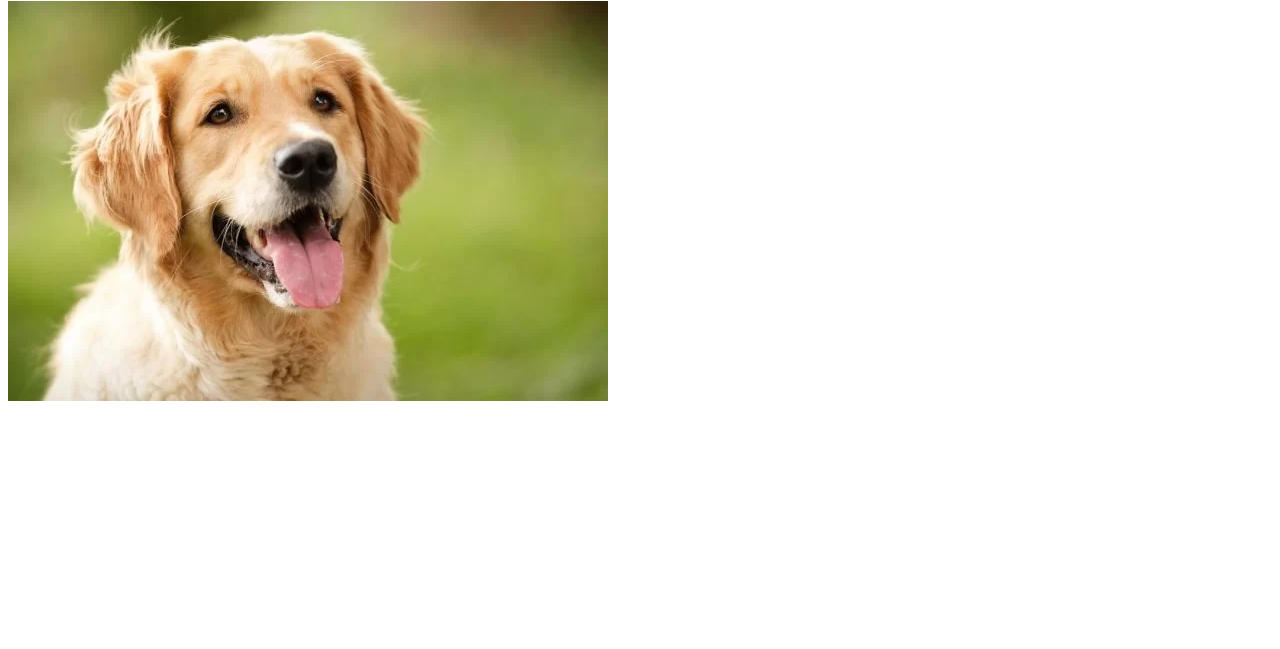
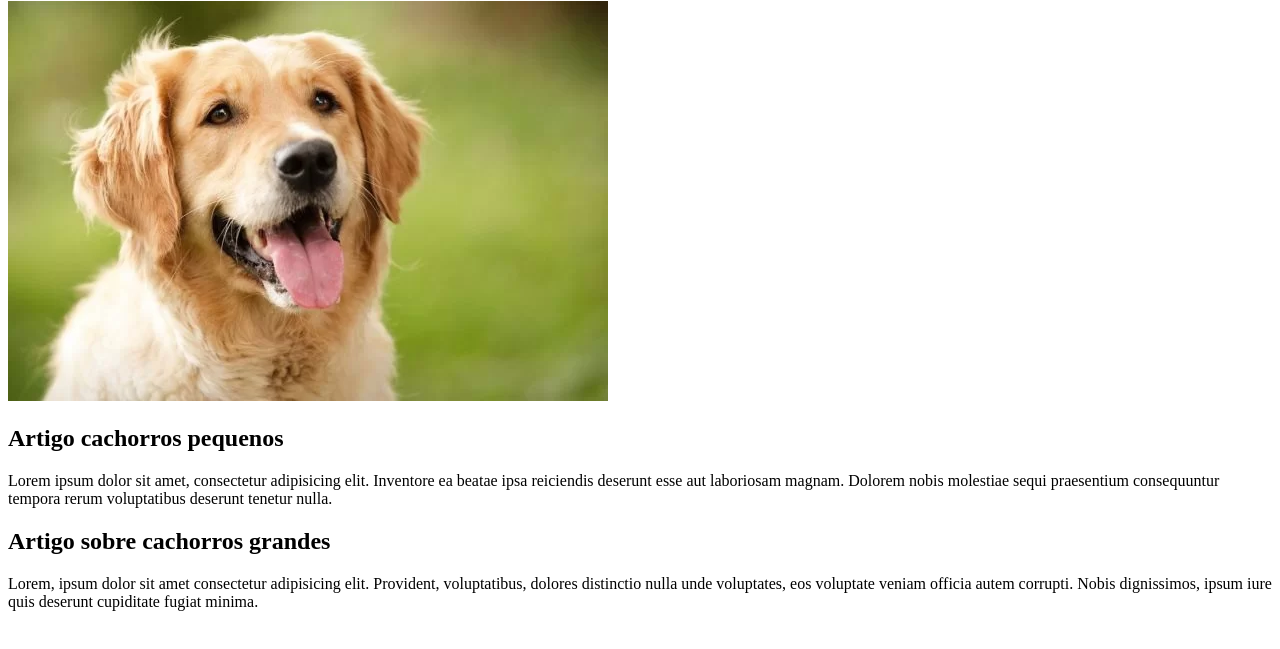
Before and after one commit to Priscilabier/Projeto-Desafio-NT, a plain HTML site: page index.html in a window 1280 px wide. Shown: the part 79-728 px from the top of the page. Drawn offline with Linux system fonts and the light colour scheme; files whose address does not match are found by name.

Commit message:
Novos  artigos
Adicionado dois artigos com textos sobre tamanhos de cachorros

```diff
--- a/index.html
+++ b/index.html
@@ -7,5 +7,13 @@
     <body>
         <h1>In love dogs </h1>
         <img src="images/cachorro.jpg" />
+        <articule>
+            <h2>Artigo cachorros pequenos</h2>
+            <p>Lorem ipsum dolor sit amet, consectetur adipisicing elit. Inventore ea beatae ipsa reiciendis deserunt esse aut laboriosam magnam. Dolorem nobis molestiae sequi praesentium consequuntur tempora rerum voluptatibus deserunt tenetur nulla.</p>
+        </articule>
+        <article>
+            <h2>Artigo sobre cachorros grandes</h2>
+            <p>Lorem, ipsum dolor sit amet consectetur adipisicing elit. Provident, voluptatibus, dolores distinctio nulla unde voluptates, eos voluptate veniam officia autem corrupti. Nobis dignissimos, ipsum iure quis deserunt cupiditate fugiat minima.</p>
+        </article>
     </body>
 </html>
```
